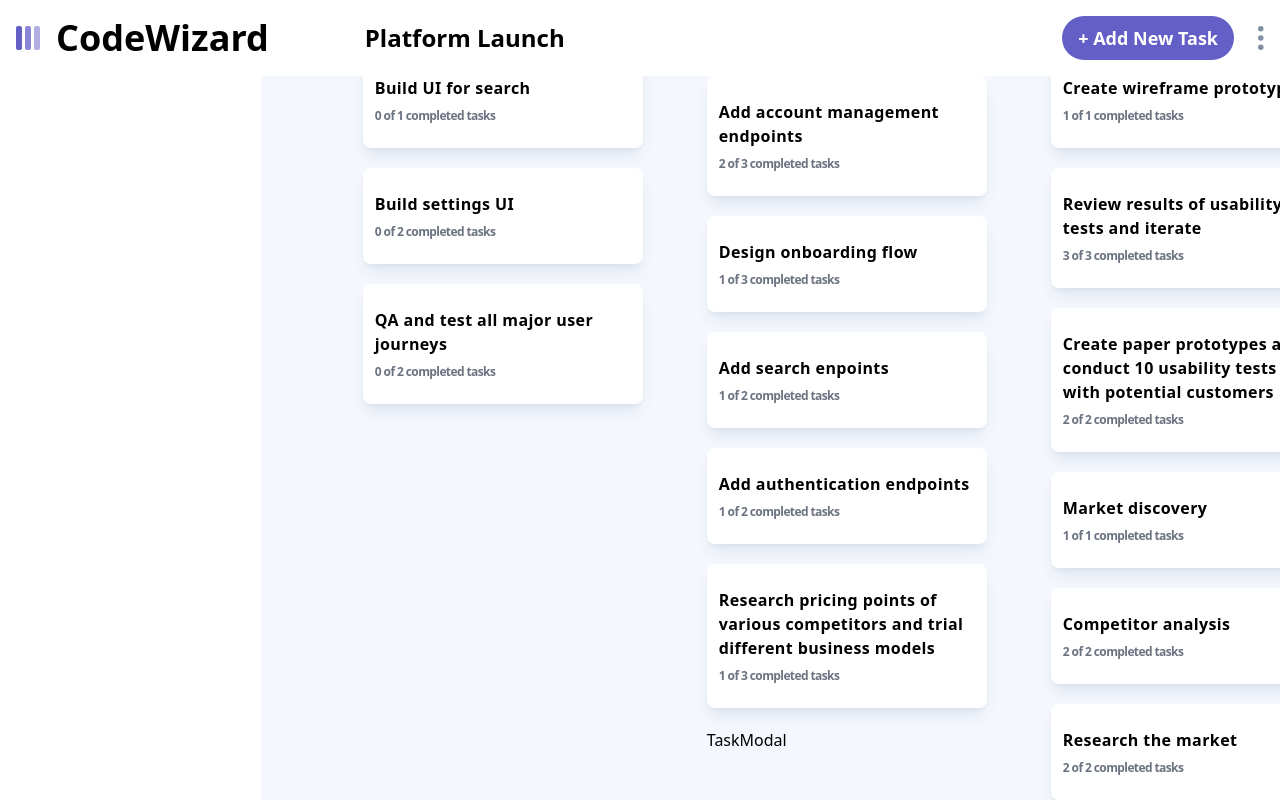
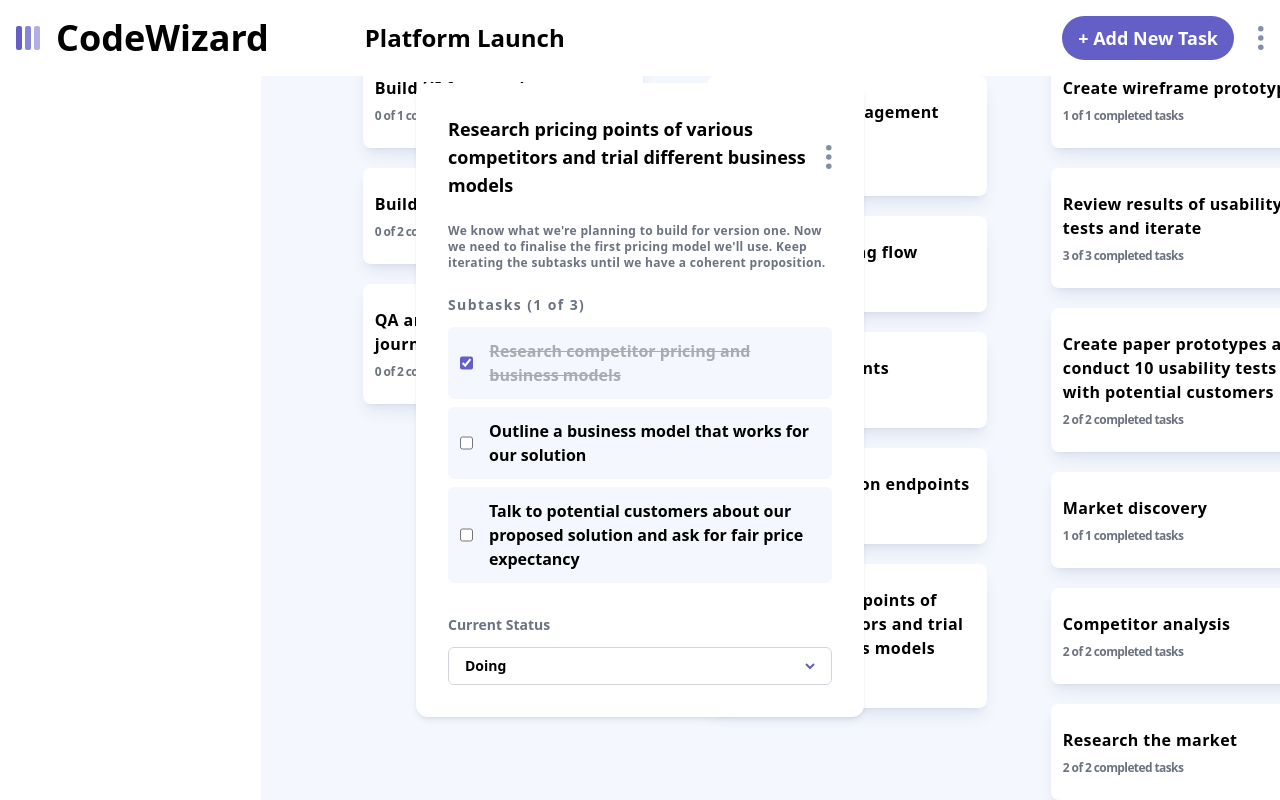
Before and after one commit to Vishwa-ud/CodeWizard, a React (Vite) app in the folder frontend/: page /taskmanagement in a window 1280 px wide. Both pictures are taken after a click on the element 846 px from the left and 636 px from the top of the page. Built offline with nearby package versions, Linux system fonts and the light colour scheme.

Commit message:
Task Modal Created

```diff
--- /dev/null
+++ b/frontend/src/components/Taskmanagement/Subtask.jsx
@@ -0,0 +1,35 @@
+import { useDispatch, useSelector } from "react-redux";
+import boardsSlice from "../../redux/boardsSlice";
+
+function Subtask({index, taskIndex, colIndex }) {
+    const dispatch = useDispatch();
+    const boards = useSelector(state => state.boards);
+    const board = boards.find(board => board.isActive);
+    const columns = board.columns;
+    const col = columns.find((column ,i) => colIndex === i);
+    const task = col.tasks.find((col, i) => taskIndex === i);
+    const subtask = task.subtasks.find((subtask, i) => i === index);
+    const checked = subtask.isCompleted;
+
+    const onChange = (e) => {
+        dispatch(
+          boardsSlice.actions.setSubtaskCompleted({ index, taskIndex, colIndex })
+        );
+      };
+
+  return (
+    <div className=" w-full flex hover:bg-[#635fc740] dark:hover:bg-[#635fc740] rounded-md relative items-center justify-start dark:bg-[#20212c]  p-3 gap-4  bg-[#f4f7fd]">
+      <input
+        className=" w-4 h-4  accent-[#635fc7] cursor-pointer "
+        type="checkbox"
+        checked={checked}
+        onChange={onChange}
+      />
+      <p className={checked && " line-through opacity-30 "}>
+      {subtask.title}
+      </p>
+    </div>
+  )
+}
+
+export default Subtask
--- a/frontend/src/components/Taskmanagement/Task.jsx
+++ b/frontend/src/components/Taskmanagement/Task.jsx
@@ -1,6 +1,6 @@
 import { useState } from "react";
 import { useSelector } from "react-redux";
-import TaskModal from "./TaskModal";
+import TaskModal from "../../modals/TaskModal";
 
 function Task({ taskIndex, colIndex }) {
     const boards = useSelector((state) => state.boards);
--- a/frontend/src/components/Taskmanagement/TaskModal.jsx
+++ /dev/null
@@ -1,8 +0,0 @@
-
-function TaskModal() {
-  return (
-    <div>TaskModal</div>
-  )
-}
-
-export default TaskModal
--- a/frontend/src/modals/AddEditTaskModal.jsx
+++ b/frontend/src/modals/AddEditTaskModal.jsx
@@ -4,7 +4,7 @@
 import crossIcon from "../assets/icon-cross.svg";
 import boardsSlice from "../redux/boardsSlice";
 
-function AddEditTaskModal({ type, device, setOpenAddEditTask, taskIndex, prevColIndex = 0,}) {
+function AddEditTaskModal({ type, device, setOpenAddEditTask, setIsTaskModalOpen, taskIndex, prevColIndex = 0,}) {
     const dispatch = useDispatch();
     const [title, setTitle] = useState("");
     const [description, setDescription] = useState("");
@@ -14,14 +14,30 @@
         (board) => board.isActive
     );
 
+    const [isFirstLoad, setIsFirstLoad] = useState(true);
     const columns = board.columns;
     const col = columns.find((col, index) => index === prevColIndex);
+
+    const task = col ? col.tasks.find((task, index) => index === taskIndex) : []
+
+
     const [status, setStatus] = useState(columns[prevColIndex].name);
     const [newColIndex, setNewColIndex] = useState(prevColIndex);
     const [subtasks, setSubtasks] = useState([
         { title: "", isCompleted: false, id: uuidv4() },
         { title: "", isCompleted: false, id: uuidv4() },
     ]);
+
+    if (type === 'edit' && isFirstLoad) {
+      setSubtasks(
+        task.subtasks.map((subtask) => {
+          return { ...subtask, id: uuidv4() };
+        })
+      )
+      setTitle(task.title)
+      setDescription(task.description)
+      setIsFirstLoad(false)
+    }
 
     const onChangeSubtasks = (id, newValue) => {
         setSubtasks((prevState) => {
--- /dev/null
+++ b/frontend/src/modals/TaskModal.jsx
@@ -0,0 +1,164 @@
+import { useState } from "react";
+import { useDispatch, useSelector } from "react-redux";
+import elipsis from "../assets/icon-vertical-ellipsis.svg";
+import ElipsisMenu from "../components/Taskmanagement/ElipsisMenu";
+import Subtask from "../components/Taskmanagement/Subtask";
+import boardsSlice from "../redux/boardsSlice";
+import AddEditTaskModal from "./AddEditTaskModal";
+import DeleteModal from "./DeleteModal";
+
+function TaskModal({colIndex, taskIndex, setIsTaskModalOpen}) {
+  const dispatch = useDispatch();
+  const boards = useSelector(state => state.boards);
+  const board = boards.find(board => board.isActive);
+  const columns = board.columns;
+  const col = columns.find((column ,i) => colIndex === i);
+  const task = col.tasks.find((col, i) => taskIndex === i);
+  const subtasks = task.subtasks;
+
+  let completed = 0;
+  subtasks.forEach((subtask) => {
+    if (subtask.isCompleted) {
+      completed++;
+    }
+  });
+
+  const [status, setStatus] = useState(task.status)
+  const [newColIndex, setNewColIndex] = useState(columns.indexOf(col));
+  const [elipsisMenuOpen, setElipsisMenuOpen] = useState(false);
+  const [isDeleteModalOpen, setIsDeleteModalOpen] = useState(false);
+
+  const [isAddTaskModalOpen, setIsAddTaskModalOpen] = useState(false);
+
+  const setOpenEditModal = () => {
+    setIsAddTaskModalOpen(true);
+    setElipsisMenuOpen(false);
+  };
+
+  const setOpenDeleteModal = () => {
+    setElipsisMenuOpen(false);
+    setIsDeleteModalOpen(true);
+  };
+
+  const onClose = (e) => {
+    if (e.target !== e.currentTarget) {
+      return;
+    }
+    dispatch(
+      boardsSlice.actions.setTaskStatus({
+        taskIndex,
+        colIndex,
+        newColIndex,
+        status,
+      })
+    );
+    setIsTaskModalOpen(false);
+  };
+
+  const onChange = (e) => {
+    setStatus(e.target.value);
+    setNewColIndex(e.target.selectedIndex);
+  };
+
+  const onDeleteBtnClick = (e) => {
+    if (e.target.textContent === "Delete") {
+      dispatch(boardsSlice.actions.deleteTask({ taskIndex, colIndex }));
+      setIsTaskModalOpen(false);
+      setIsDeleteModalOpen(false);
+    } else {
+      setIsDeleteModalOpen(false);
+    }
+  };
+
+
+
+  return (
+    <div
+      onClick={onClose}
+      className=" fixed right-0 top-0 px-2 py-4 overflow-scroll scrollbar-hide  z-50 left-0 bottom-0 justify-center items-center flex dropdown "
+    >
+      {/* MODAL SECTION */}
+      <div className=" scrollbar-hide overflow-y-scroll max-h-[95vh]  my-auto  bg-white dark:bg-[#2b2c37] text-black dark:text-white font-bold shadow-md shadow-[#364e7e1a] max-w-md mx-auto  w-full px-8  py-8 rounded-xl">
+        <div className=" relative flex   justify-between w-full items-center">
+            <h1 className=" text-lg">{task.title}</h1>
+
+          <img
+            onClick={() => {
+              setElipsisMenuOpen((prevState) => !prevState);
+            }}
+            src={elipsis}
+            alt="elipsis"
+            className=" cursor-pointer h-6"
+          />
+
+          {elipsisMenuOpen && (
+            <ElipsisMenu
+              setOpenEditModal={setOpenEditModal}
+              setOpenDeleteModal={setOpenDeleteModal}
+              type="Task"
+            />
+          )}
+        </div>
+        <p className=" text-gray-500 font-[600] tracking-wide text-xs pt-6">
+          {task.description}
+        </p>
+
+        <p className=" pt-6 text-gray-500 tracking-widest text-sm">
+          Subtasks ({completed} of {subtasks.length})
+        </p>
+
+        {/* subtasks section */}
+
+        <div className=" mt-3 space-y-2">
+          {subtasks.map((subtask, index) => {
+            return (
+              <Subtask
+                index={index}
+                taskIndex={taskIndex}
+                colIndex={colIndex}
+                key={index}
+              />
+            );
+          })}
+        </div>
+        {/* Current Status Section */}
+        <div className="mt-8 flex flex-col space-y-3">
+        <label className="  text-sm dark:text-white text-gray-500">
+            Current Status
+          </label>
+          <select
+            className=" select-status flex-grow px-4 py-2 rounded-md text-sm bg-transparent focus:border-0  border-[1px] border-gray-300 focus:outline-[#635fc7] outline-none"
+            value={status}
+            onChange={onChange}
+          >
+            {columns.map((col, index) => (
+              <option className="status-options" key={index}>
+                {col.name}
+              </option>
+            ))}
+          </select>
+        </div>
+      </div>
+      {isDeleteModalOpen && (
+        <DeleteModal
+          onDeleteBtnClick={onDeleteBtnClick}
+          type="task"
+          title={task.title}
+        />
+      )}
+
+      {isAddTaskModalOpen && (
+        <AddEditTaskModal
+          setOpenAddEditTask={setIsAddTaskModalOpen}
+          setIsTaskModalOpen={setIsTaskModalOpen}
+          type="edit"
+          taskIndex={taskIndex}
+          prevColIndex={colIndex}
+        />
+      )}
+
+    </div>
+  )
+}
+
+export default TaskModal
```
